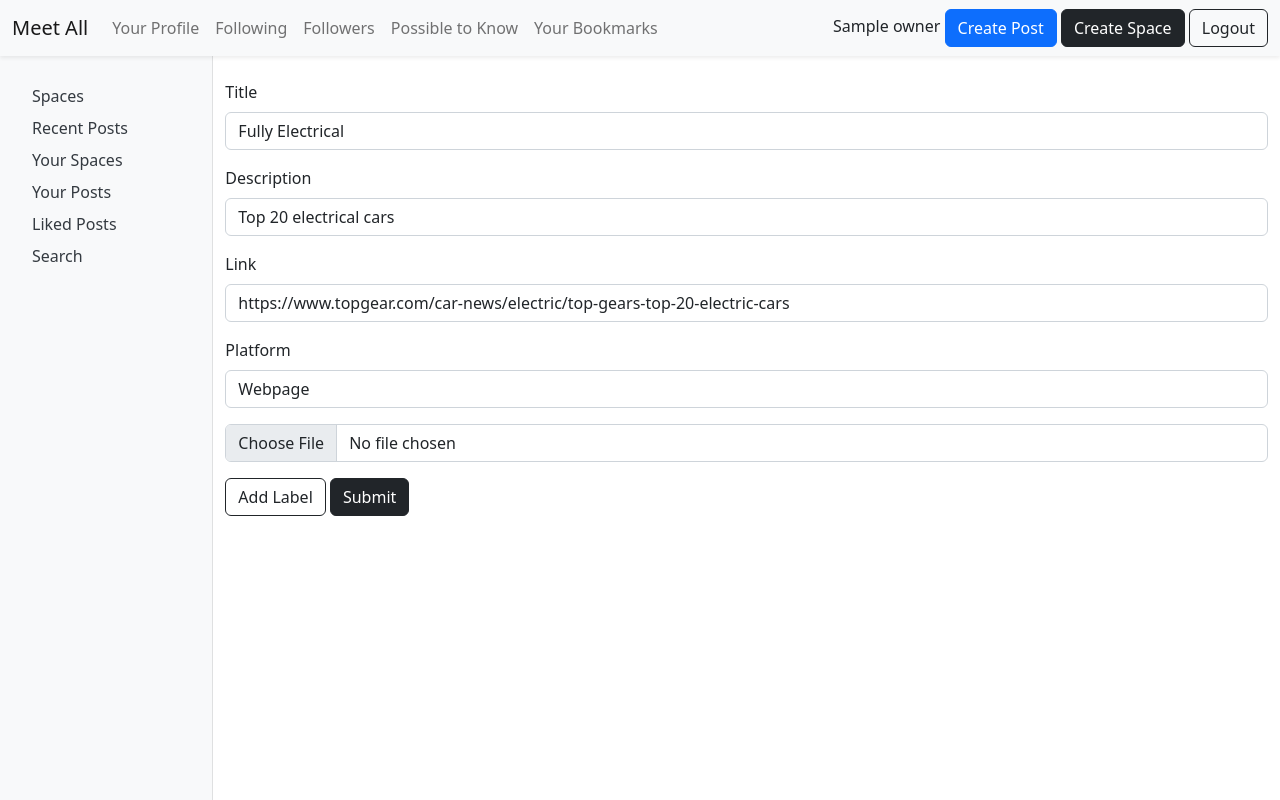
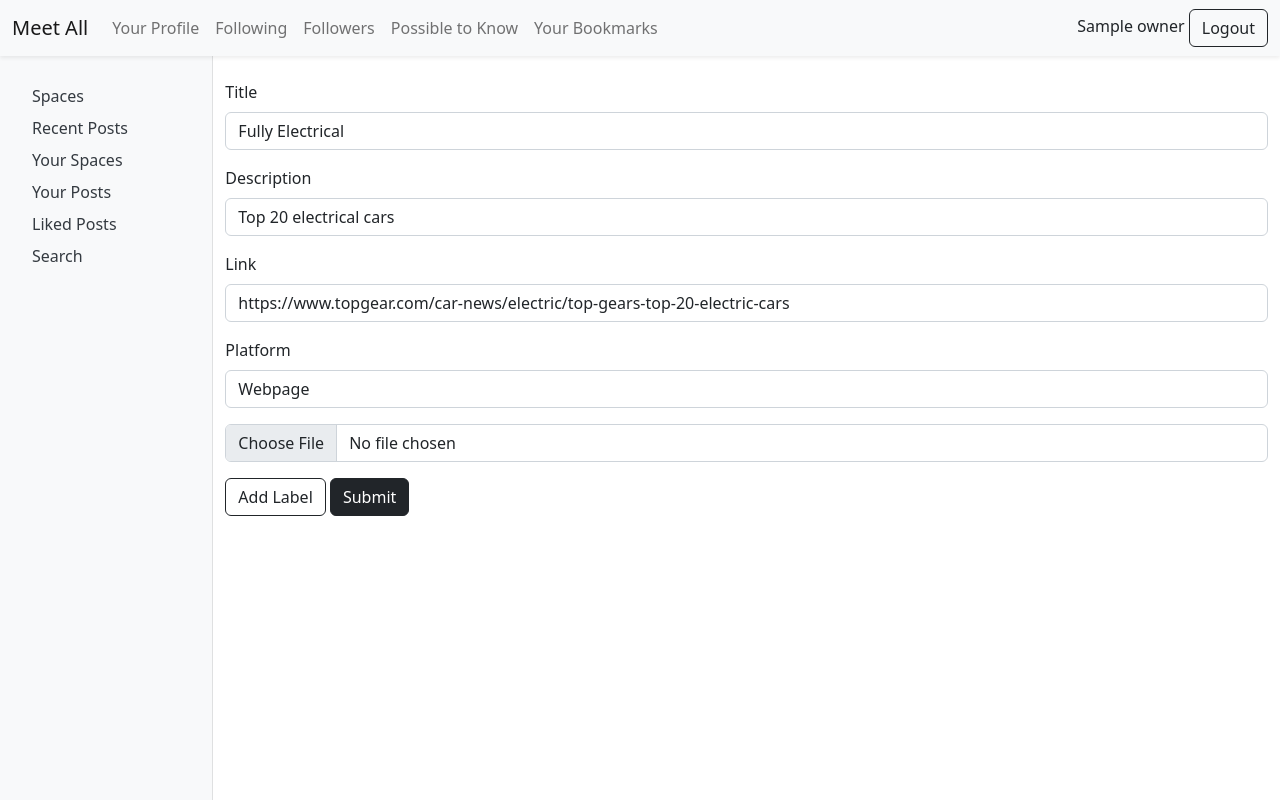
Before and after one commit to dogukanarslan/SWE574-Group-3, a Django app: template app/frontend/templates/editPost.html in a window 1280 px wide. Run offline with Django 3.2, Linux system fonts and the light colour scheme; data comes from the database, SQL or seed files in the repository; tables that the repository leaves empty hold one stand-in row (values such as "Sample post"); the template is opened without the code that fills it: values that come from a table or form of the project are taken from there, most other values are stand-ins (such as "Sample title", 1, 10 or a date in 2020).

Commit message:
Update base.html

```diff
--- a/app/frontend/templates/base.html
+++ b/app/frontend/templates/base.html
@@ -51,8 +51,6 @@
           <a class="btn btn-outline-dark" href="{{DOMAIN_URL}}/user/login_form/">Login</a>
           {% else %}
           <span>{{owner}}</span>
-          <a class="btn btn-primary" aria-current="page" href="{{DOMAIN_URL}}/feed/post/">Create Post</a>
-          <a class="btn btn-dark" aria-current="page" href="{{DOMAIN_URL}}/feed/space/">Create Space</a>
           <a class="btn btn-outline-dark" aria-current="page" href="{{DOMAIN_URL}}/user/logout/">Logout</a>
           {% endif %}
         </div>
```
